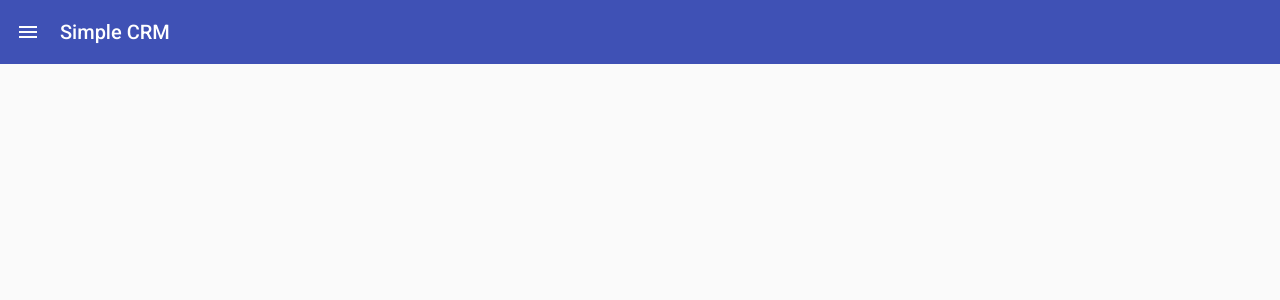
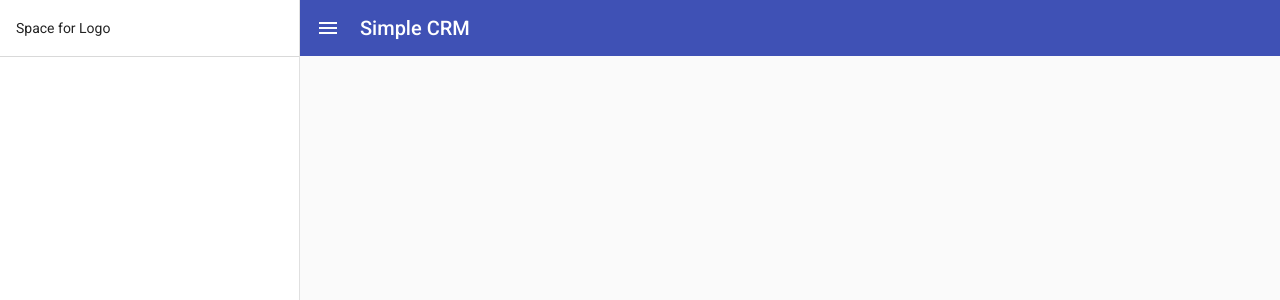
Before and after one commit to PeterSteinlesberger/simple-CRM, an Angular app: page / in a window 1280 px wide. Shown: the top 300 px of the page. Built offline with nearby package versions, Linux system fonts and the light colour scheme.

Commit message:
design: sidenav container

```diff
--- a/src/app/app.component.html
+++ b/src/app/app.component.html
@@ -1,10 +1,12 @@
 <mat-drawer-container class="mat-drawer-container" autosize>
-  <mat-drawer #drawer class="example-sidenav" mode="side">
-    <p>Auto-resizing sidenav</p>
+  <mat-drawer #drawer class="sidenav" mode="side" [opened]="true">
+    <div class="logo-container">
+    Space for Logo
+  </div>
+  </mat-drawer>
 
-  </mat-drawer>
   <div class="example-sidenav-content">
-    <mat-toolbar color="primary">
+    <mat-toolbar class="toolbar-container" color="primary">
       <mat-icon class="menu-icon" (click)="drawer.toggle()">menu</mat-icon>
       <span class="headline">Simple CRM</span>
     </mat-toolbar>
--- a/src/app/app.component.scss
+++ b/src/app/app.component.scss
@@ -9,3 +9,22 @@
 .menu-icon {
     cursor: pointer;
 }
+
+.sidenav {
+    width: 300px;
+}
+
+.logo-container {
+    border-bottom: 1px solid rgba(0, 0, 0, 0.15);
+    min-height: 56px;
+    display: flex;
+   align-items: center;
+   padding-left: 16px;
+   padding-right: 16px;
+
+}
+
+.toolbar-container {
+    height: 56px;
+
+}
```
